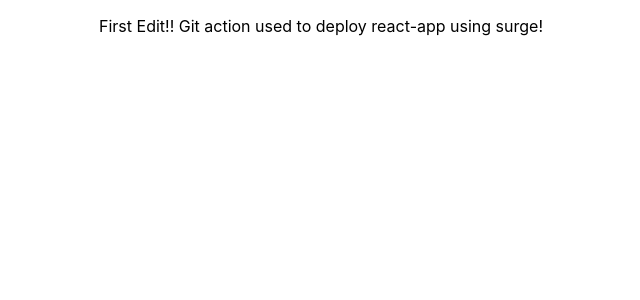
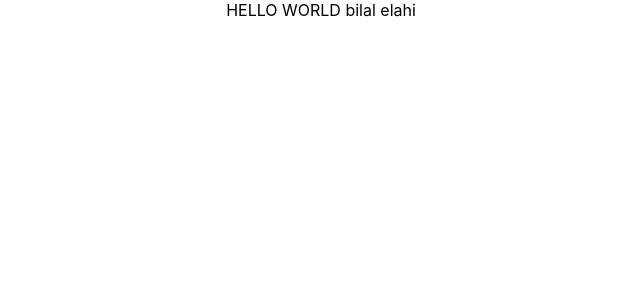
Before and after one commit to Bilal-E/bootcamp-react-starter, a React (Create React App) app: page / in a window 1280 px wide. Shown: the top 300 px of the page, without its empty margins (319-959 px from the left). Built offline with nearby package versions, Linux system fonts and the light colour scheme.

Commit message:
hello-wrold-bilal-elahi

```diff
--- a/src/App.js
+++ b/src/App.js
@@ -5,11 +5,10 @@ function App() {
   return (
     <div className="App">
      <header>
-     <p>
-       First Edit!! Git action used to deploy react-app using surge!
-     </p>
+        HELLO WORLD
 
-      </header>
+        bilal elahi
+     </header>
     </div>
   );
 }
```
